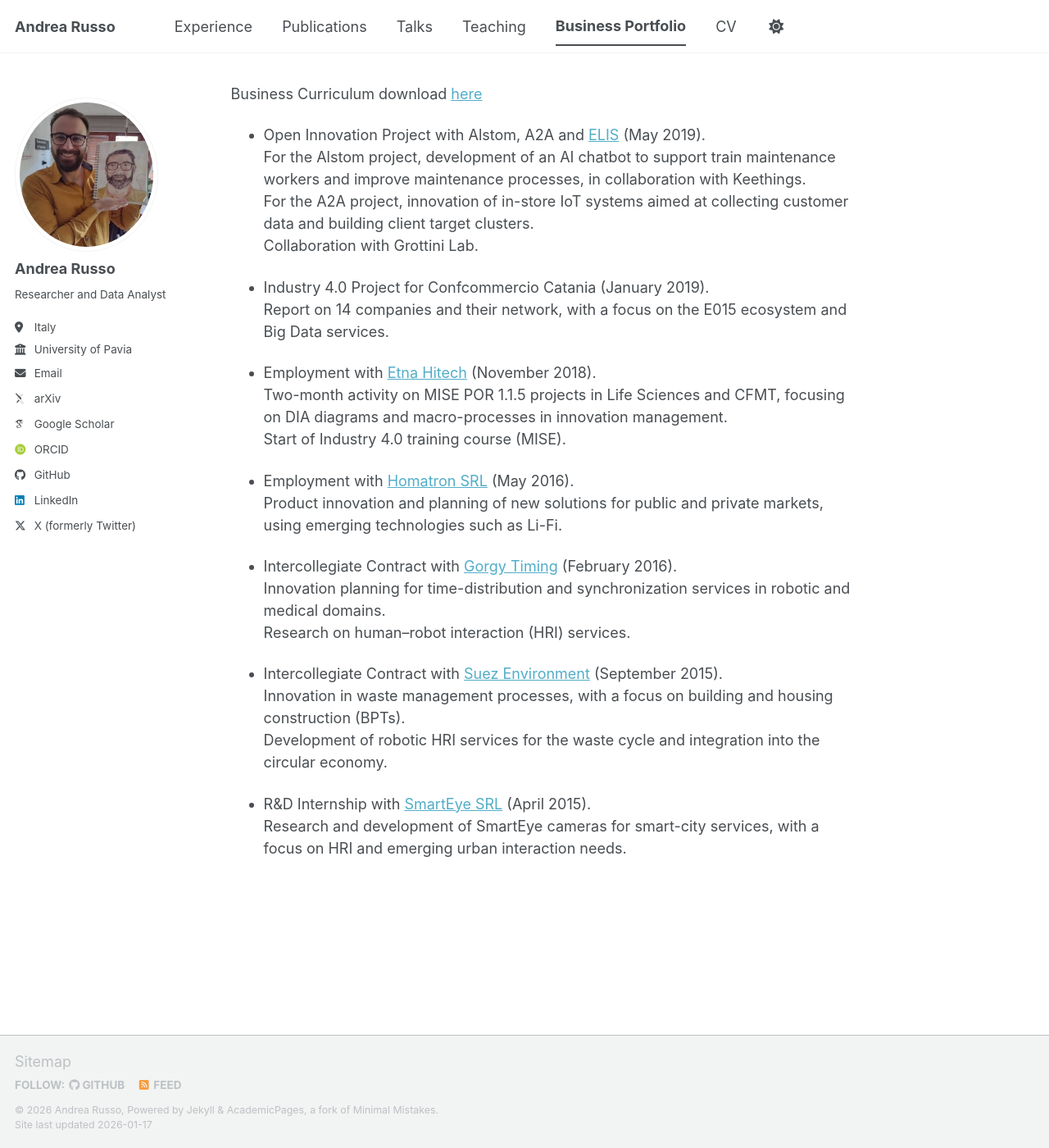
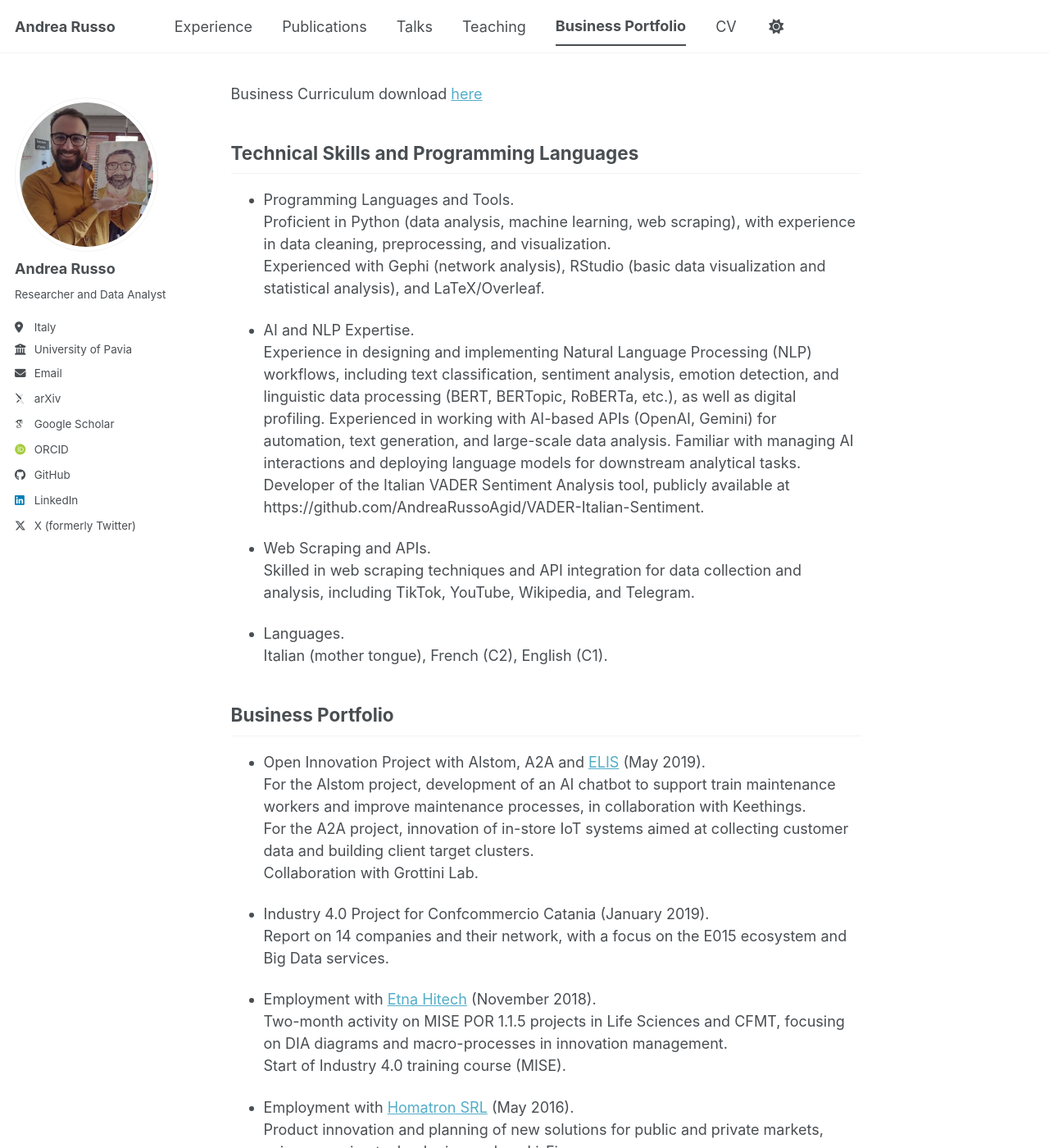
Before and after one commit to AndreaRussoPhD/AndreaRussoPhD.github.io, a Jekyll site: the page built from _pages/business portfolio.md, in a window 1280 px wide and 1400 px high. Shown: the whole window at 82% size. Built offline with Jekyll 4.4.1, drawn with Linux system fonts in a browser that asks for light colours; some web fonts are replaced; a script bundle is joined from its source files by our own code; library files that are not in the unit come from our copies.

Commit message:
Update business portfolio.md

```diff
--- a/_pages/business portfolio.md
+++ b/_pages/business portfolio.md
@@ -5,6 +5,26 @@
 ---
 
 Business Curriculum download [here](/files/Andrea_Russo_CV_Business.pdf)
+
+## Technical Skills and Programming Languages
+
+- Programming Languages and Tools.<br>
+  Proficient in Python (data analysis, machine learning, web scraping), with experience in data cleaning, preprocessing, and visualization.<br>
+  Experienced with Gephi (network analysis), RStudio (basic data visualization and statistical analysis), and LaTeX/Overleaf.
+
+- AI and NLP Expertise.<br>
+  Experience in designing and implementing Natural Language Processing (NLP) workflows, including text classification, sentiment analysis, emotion detection, and linguistic data processing (BERT, BERTopic, RoBERTa, etc.), as well as digital profiling.
+  Experienced in working with AI-based APIs (OpenAI, Gemini) for automation, text generation, and large-scale data analysis.
+  Familiar with managing AI interactions and deploying language models for downstream analytical tasks.
+  Developer of the Italian VADER Sentiment Analysis tool, publicly available at https://github.com/AndreaRussoAgid/VADER-Italian-Sentiment.
+
+- Web Scraping and APIs.<br>
+  Skilled in web scraping techniques and API integration for data collection and analysis, including TikTok, YouTube, Wikipedia, and Telegram.
+
+- Languages.<br>
+  Italian (mother tongue), French (C2), English (C1).
+
+## Business Portfolio
 
 - Open Innovation Project with Alstom, A2A and [ELIS](https://www.elis.org/) (May 2019).<br>
   For the Alstom project, development of an AI chatbot to support train maintenance workers and improve maintenance processes, in collaboration with Keethings.<br>
```
